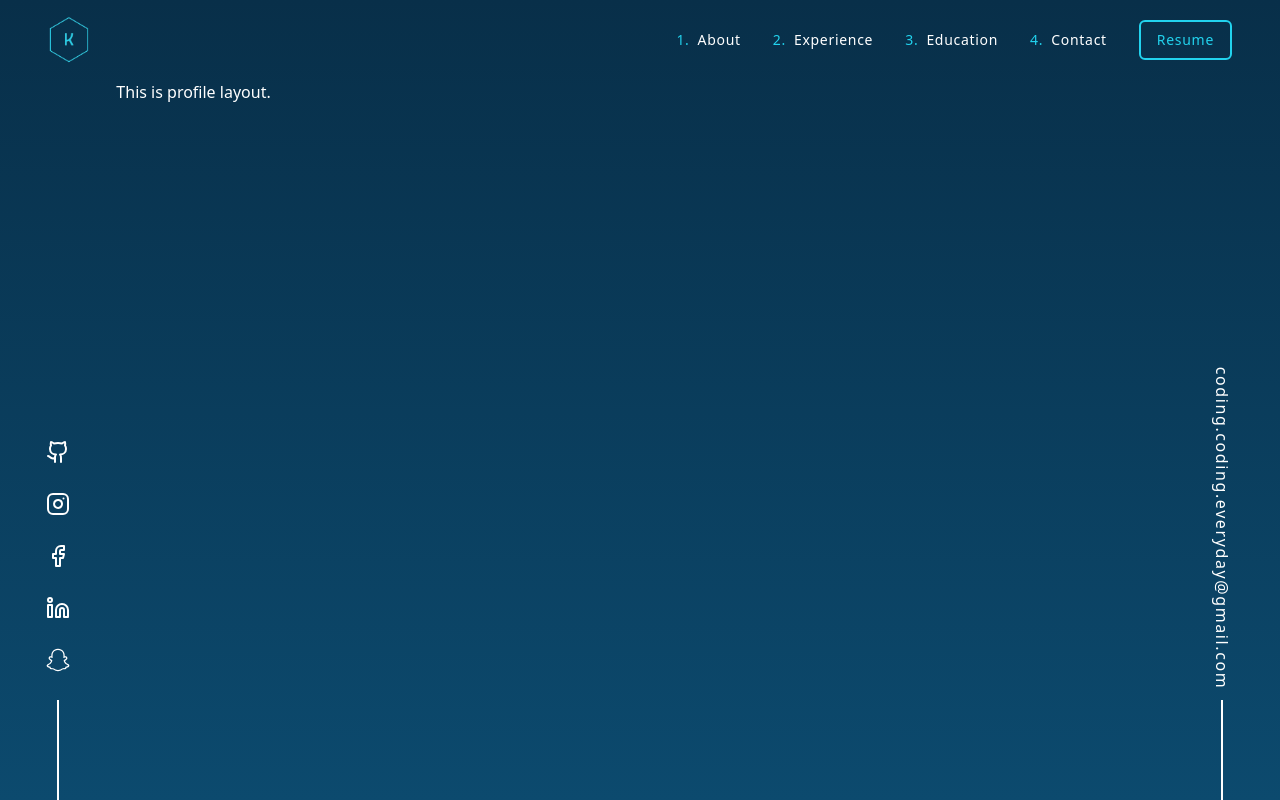
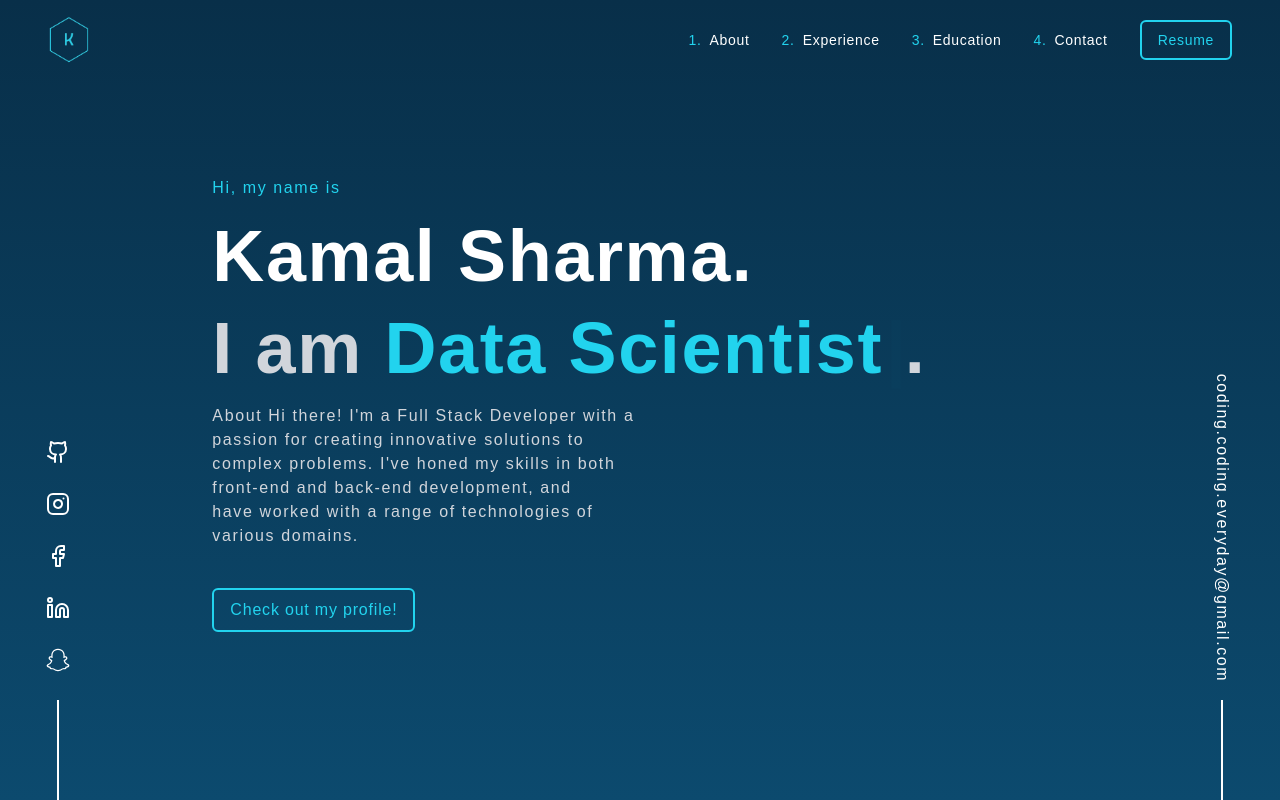
Before and after one commit to haritdheer/harit_site, a React (Vite) app: page / in a window 1280 px wide. Built offline with nearby package versions, Linux system fonts and the light colour scheme.

Commit message:
Homepage Intro Section

```diff
--- a/package.json
+++ b/package.json
@@ -14,7 +14,8 @@
     "react": "^18.2.0",
     "react-dom": "^18.2.0",
     "react-icons": "^5.0.1",
-    "react-router-dom": "^6.21.2"
+    "react-router-dom": "^6.21.2",
+    "react-simple-typewriter": "^5.0.1"
   },
   "devDependencies": {
     "@types/react": "^18.2.43",
--- /dev/null
+++ b/src/components/custom_typewriter/index.jsx
@@ -0,0 +1,28 @@
+import classNames from "classnames";
+import React from "react";
+import { Typewriter } from "react-simple-typewriter";
+
+const CustomTypewriter = ({
+  words,
+  typeSpeed = 80,
+  deleteSpeed = 50,
+  delaySpeed = 1500,
+  loop = 1,
+  cursor = false,
+  className = "text-cyan-400",
+}) => {
+  return (
+    <span className={classNames(className)}>
+      <Typewriter
+        words={words}
+        typeSpeed={typeSpeed}
+        deleteSpeed={deleteSpeed}
+        delaySpeed={delaySpeed}
+        loop={loop}
+        cursor={cursor}
+      />
+    </span>
+  );
+};
+
+export default CustomTypewriter;
--- /dev/null
+++ b/src/components/home_page/index.jsx
@@ -0,0 +1,40 @@
+import React, { useState } from "react";
+import CustomContainer from "../../containers/customContainer";
+import classNames from "classnames";
+import CustomTypewriter from "../custom_typewriter";
+import CustomButton from "../custom_button/customButton";
+
+const Homepage = ({ className }) => {
+  const [data, setData] = useState({
+    name: "Kamal Sharma",
+    designation: [
+      "Full Stack Developer",
+      "Data Scientist",
+      "DevOps Engineer",
+      "App Developer",
+      "Blockchain Developer",
+    ],
+    bio: "About Hi there! I'm a Full Stack Developer with a passion for creating innovative solutions to complex problems. I've honed my skills in both front-end and back-end development, and have worked with a range of technologies of various domains.",
+  });
+  return (
+    <CustomContainer
+      className={classNames(
+        className,
+        "flex flex-col gap-y-5 p-24 tracking-widest"
+      )}
+    >
+      <span className="text-cyan-400">Hi, my name is</span>
+      <h1 className="text-7xl font-semibold">{data?.name}.</h1>
+      <h2 className="text-7xl font-semibold text-gray-300">
+        I am{" "}
+        <CustomTypewriter cursor={true} loop={true} words={data?.designation} />
+        .
+      </h2>
+      <p className="text-gray-300 w-1/2 text-pretty">{data?.bio}</p>
+      {/* TODO: Pending to add onclick in button added below */}
+      <CustomButton className={"w-max mt-5"} title={"Check out my profile!"} />
+    </CustomContainer>
+  );
+};
+
+export default Homepage;
--- a/src/components/homepage_right/email_link/index.jsx
+++ b/src/components/homepage_right/email_link/index.jsx
@@ -7,7 +7,7 @@ const EmailLink = () => {
     <CustomContainer className={"rotate-90 tracking-widest"}>
       <CustomLink
         to={"mailto:coding.coding.everyday@gmail.com"}
-        className={"hover:right-2 hover:bottom-0"}
+        className={"hover:right-2 hover:!bottom-0"}
       >
         coding.coding.everyday@gmail.com
       </CustomLink>
--- a/src/index.css
+++ b/src/index.css
@@ -1,3 +1,9 @@
 @tailwind base;
 @tailwind components;
 @tailwind utilities;
+
+@import url('https://fonts.googleapis.com/css2?family=Fira+Sans&display=swap');
+
+* {
+    font-family: 'Fira Sans', sans-serif;
+}
--- a/src/pages/home/index.jsx
+++ b/src/pages/home/index.jsx
@@ -1,10 +1,11 @@
 import React from "react";
 import ProfileLayout from "../../layouts/profile";
+import Homepage from "../../components/home_page";
 
 const HomePage = () => {
   return (
     <ProfileLayout>
-      <h1>This is profile layout.</h1>
+      <Homepage />
     </ProfileLayout>
   );
 };
```
Also changed, not shown: 1 other file (tests, documents, lock files or other folders).
